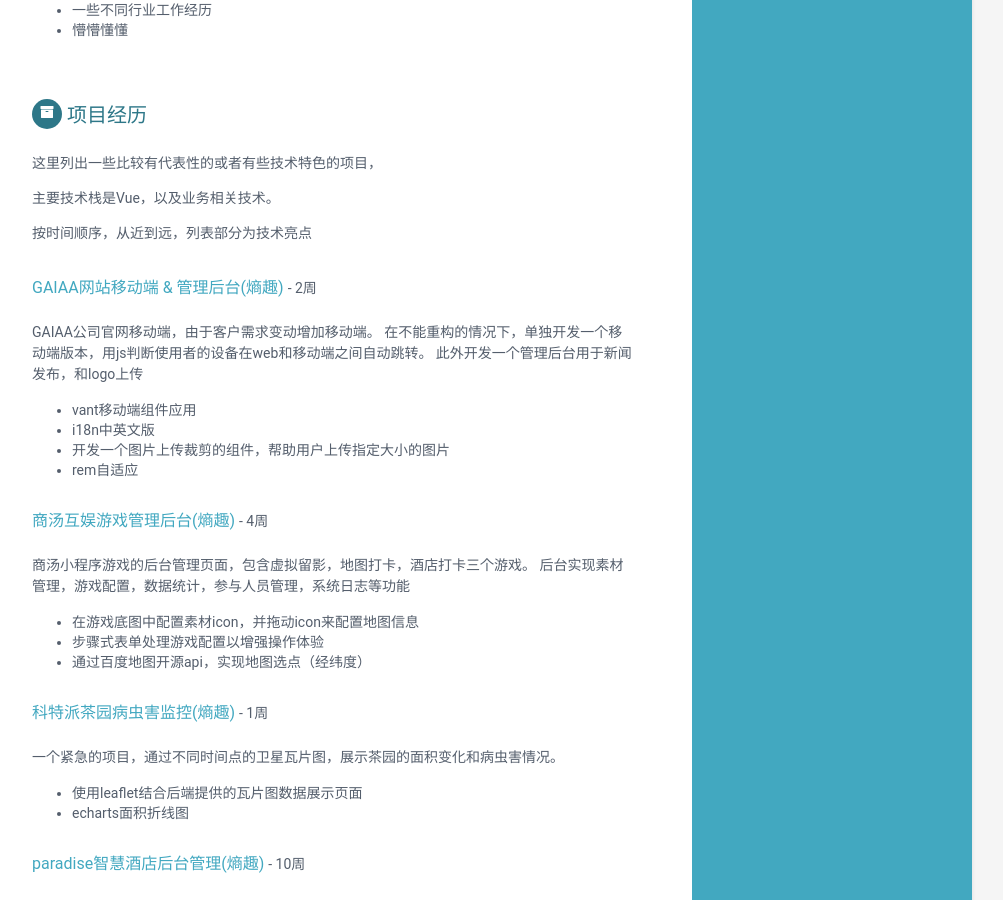
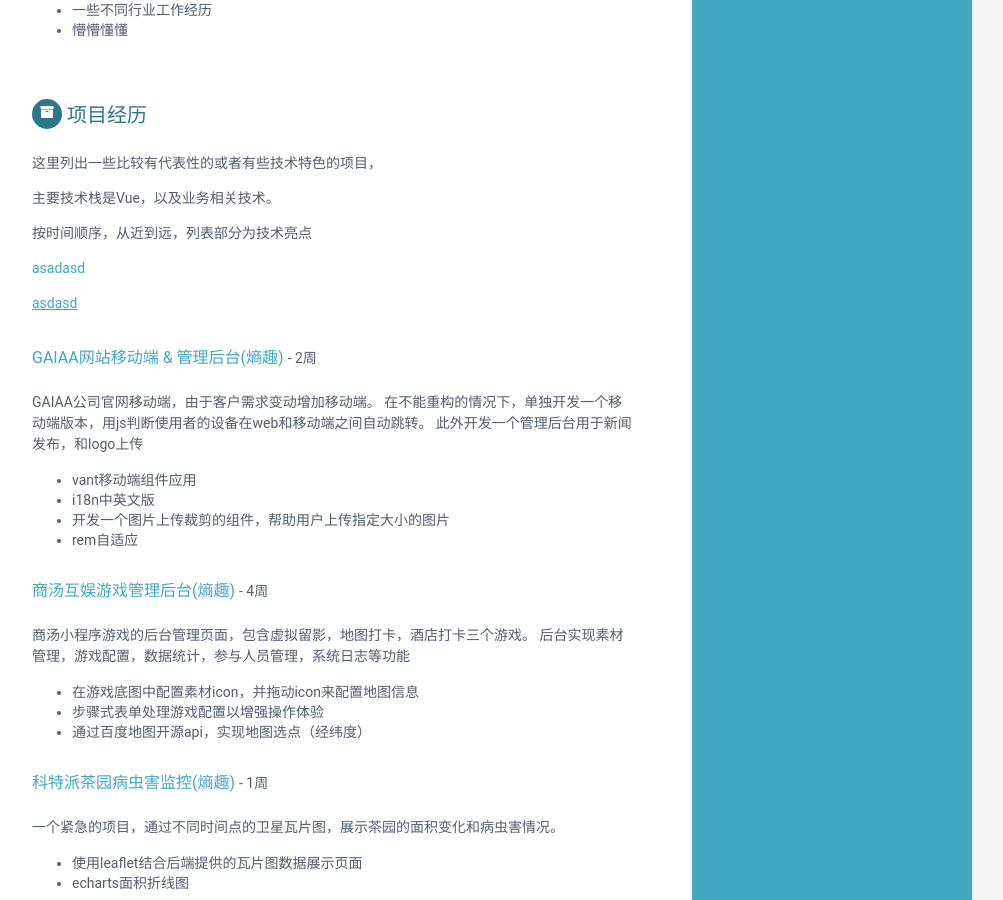
Before and after one commit to wellfrog16/cv, a Jekyll site: the page built from index.html, in a window 1280 px wide and 900 px high, scrolled down 1676 px. Shown: the whole window, without its empty margins (168-1171 px from the left). Built offline with Jekyll 4.4.1, drawn with Linux system fonts in a browser that asks for light colours.

Commit message:
资料更新

```diff
--- a/_data/data.yml
+++ b/_data/data.yml
@@ -139,6 +139,10 @@ projects:
 
 
       按时间顺序，从近到远，列表部分为技术亮点
+
+      <a>asadasd</a>
+
+      [asdasd](http://aaa.com)
 
     assignments:
       - title: GAIAA网站移动端 & 管理后台(熵趣)
```
